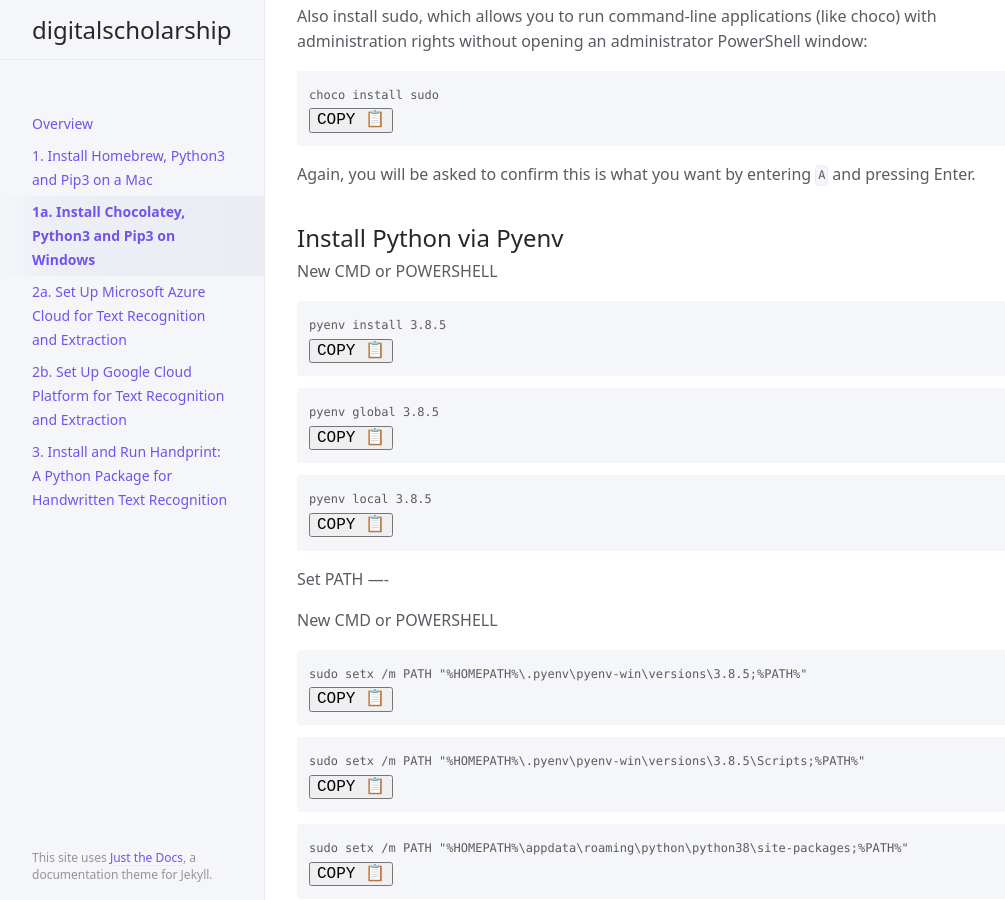
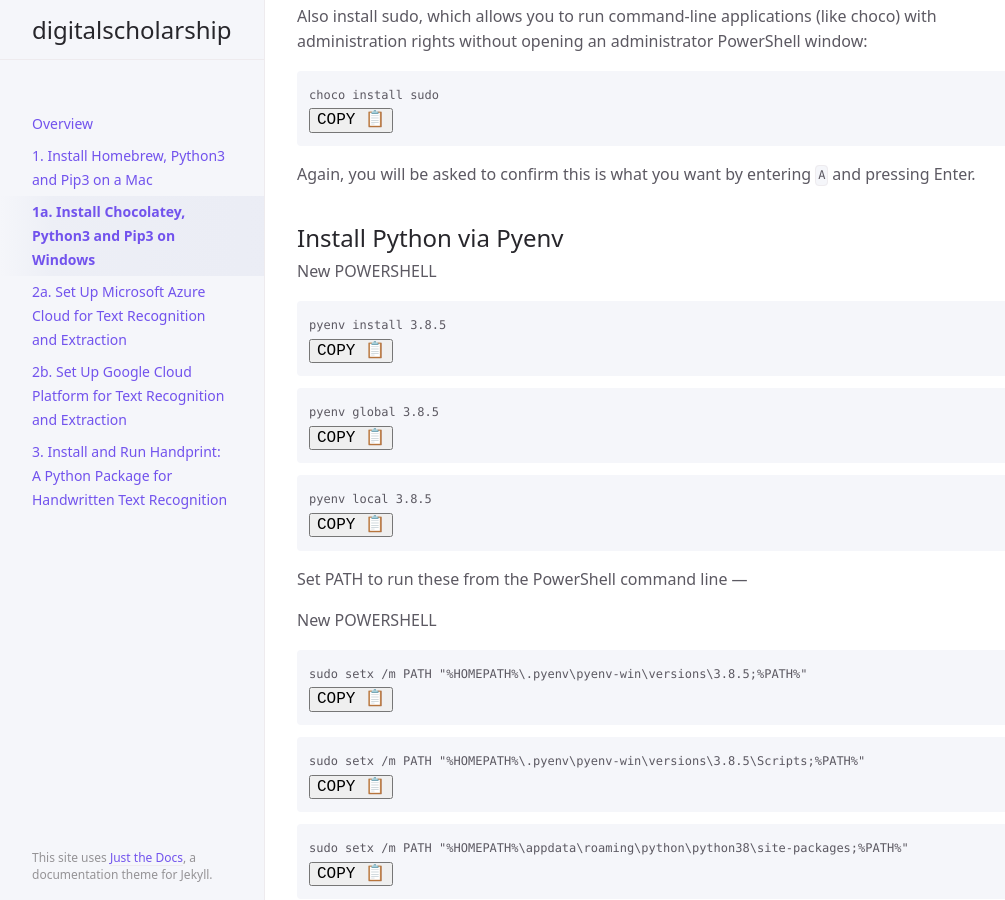
Before and after one commit to ccarvel/digitalscholarship, a Jekyll site: the page built from step_1a_win_cli.md, in a window 1280 px wide and 900 px high, scrolled down 903 px. Shown: the whole window, without its empty margins (107-1112 px from the left). Built offline with Jekyll 4.4.1, drawn with Linux system fonts in a browser that asks for light colours.

Commit message:
Update step_1a_win_cli.md

````diff
--- a/step_1a_win_cli.md
+++ b/step_1a_win_cli.md
@@ -42,7 +42,7 @@ Again, you will be asked to confirm this is what you want by entering ```A``` an
 Install Python via Pyenv
 ------------------------
 
-New CMD or POWERSHELL
+New POWERSHELL
 ```
 pyenv install 3.8.5
 ```
@@ -52,10 +52,10 @@ pyenv global 3.8.5
 ```
 pyenv local 3.8.5
 ```
-Set PATH
-----
+Set PATH to run these from the PowerShell command line
+---
 
-New CMD or POWERSHELL
+New POWERSHELL
 
 ```
 sudo setx /m PATH "%HOMEPATH%\.pyenv\pyenv-win\versions\3.8.5;%PATH%"
````
